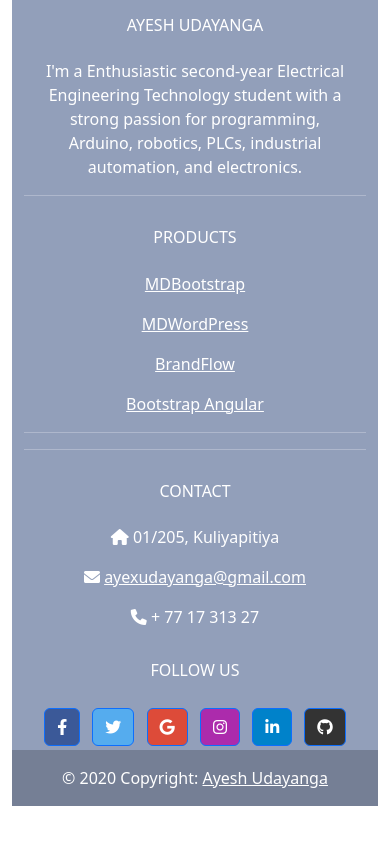
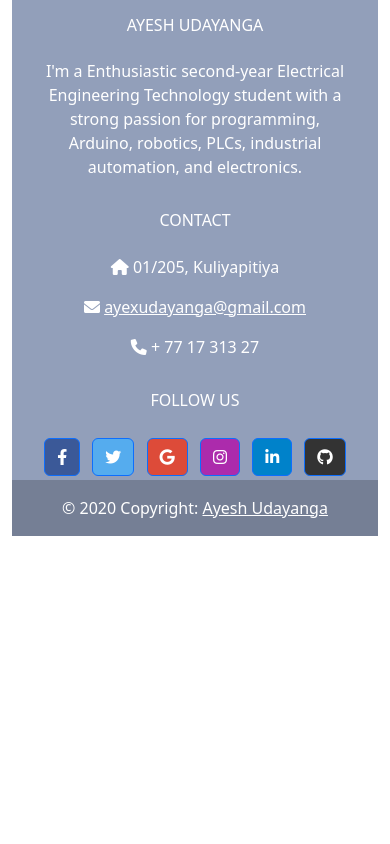
Before and after one commit to ayeshudayanga/AyeshUdayanga.github.io, a plain HTML site: page index.html in a window 390 px wide. Shown: the part 2556-3400 px from the top of the page. After the commit the page ends 3140 px from the top, so only its background shows below. Drawn offline with nearby package versions, Linux system fonts and the light colour scheme.

Commit message:
Update index.html
changes

```diff
--- a/index.html
+++ b/index.html
@@ -138,23 +138,6 @@
                         </div>
                         <!-- Grid column -->
 
-                        <hr class="w-100 clearfix d-md-none" />
-
-                        <!-- Grid column -->
-                        <div class="col-md-2 col-lg-2 col-xl-2 mx-auto mt-3">
-                            <h6 class="text-uppercase mb-4 font-weight-bold">Products</h6>
-                            <p><a class="text-white">MDBootstrap</a></p>
-                            <p><a class="text-white">MDWordPress</a></p>
-                            <p><a class="text-white">BrandFlow</a></p>
-                            <p><a class="text-white">Bootstrap Angular</a></p>
-                        </div>
-                        <!-- Grid column -->
-
-                        <hr class="w-100 clearfix d-md-none" />
-
-                        <!-- Grid column -->
-                        <hr class="w-100 clearfix d-md-none" />
-
                         <!-- Grid column -->
                         <div class="col-md-4 col-lg-3 col-xl-3 mx-auto mt-3">
                             <h6 class="text-uppercase mb-4 font-weight-bold">Contact</h6>
```
